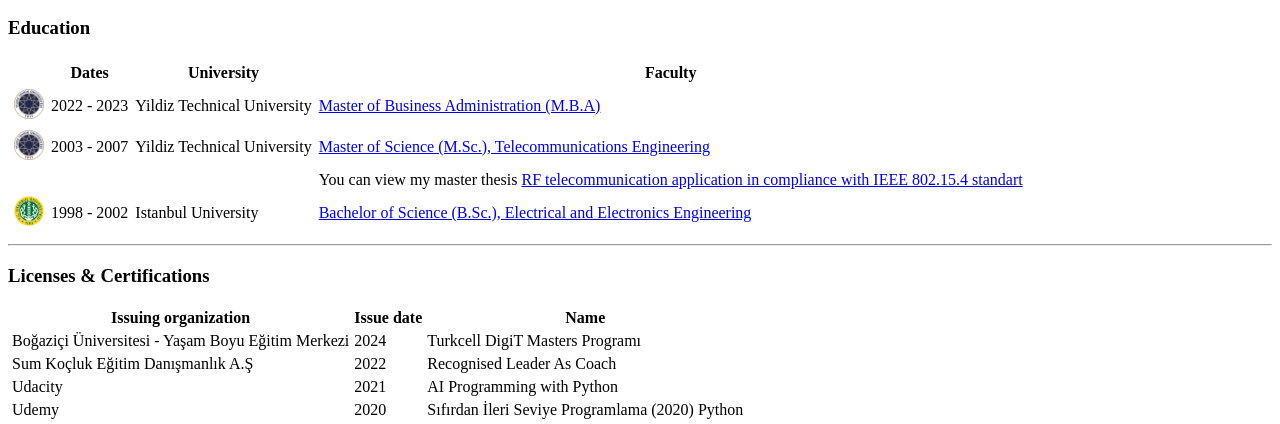
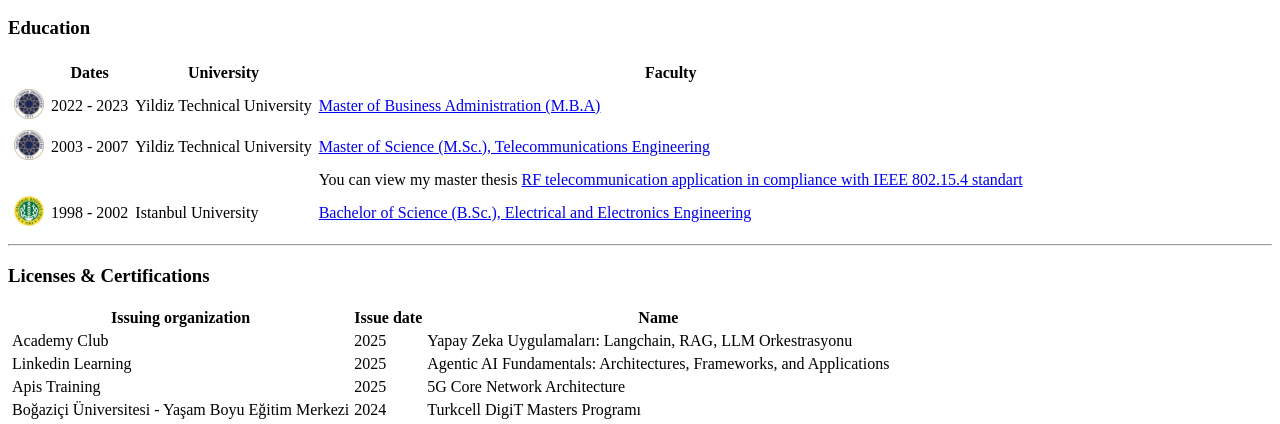
Before and after one commit to sonmezisak/cv, a plain HTML site: page index.html in a window 1280 px wide. Shown: the part 521-945 px from the top of the page. Drawn offline with Linux system fonts and the light colour scheme.

Commit message:
Update index.html

```diff
--- a/index.html
+++ b/index.html
@@ -109,6 +109,21 @@
         </thead>
         <tbody>
             <tr>
+                <td>Academy Club</td>
+                <td>2025</td>
+                <td>Yapay Zeka Uygulamaları: Langchain, RAG, LLM Orkestrasyonu</td>
+            </tr>
+            <tr>
+                <td>Linkedin Learning</td>
+                <td>2025</td>
+                <td>Agentic AI Fundamentals: Architectures, Frameworks, and Applications</td>
+            </tr>
+            <tr>
+                <td>Apis Training</td>
+                <td>2025</td>
+                <td>5G Core Network Architecture</td>
+            </tr>
+            <tr>
                 <td>Boğaziçi Üniversitesi - Yaşam Boyu Eğitim Merkezi</td>
                 <td>2024</td>
                 <td>Turkcell DigiT Masters Programı</td>
```
